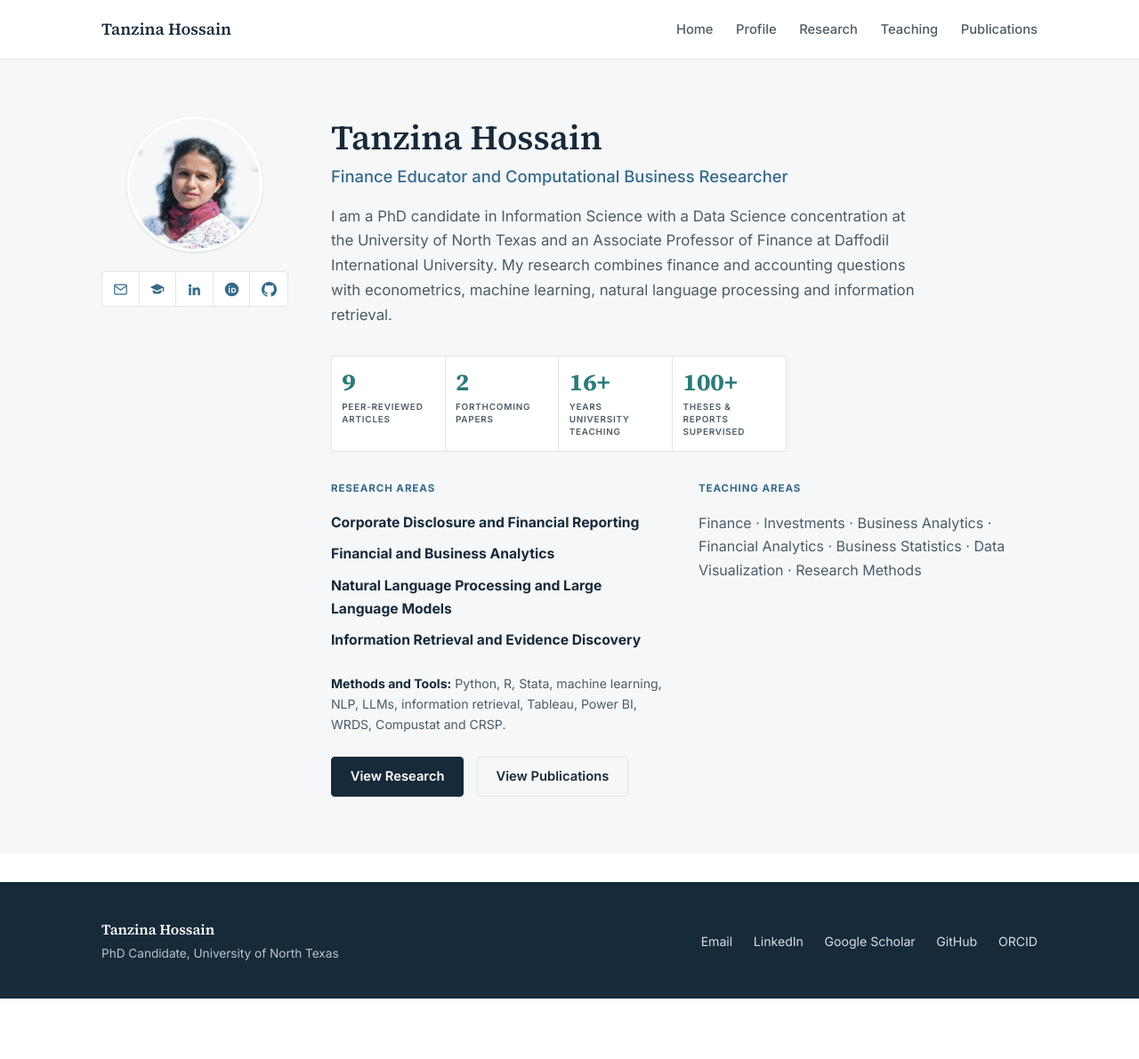
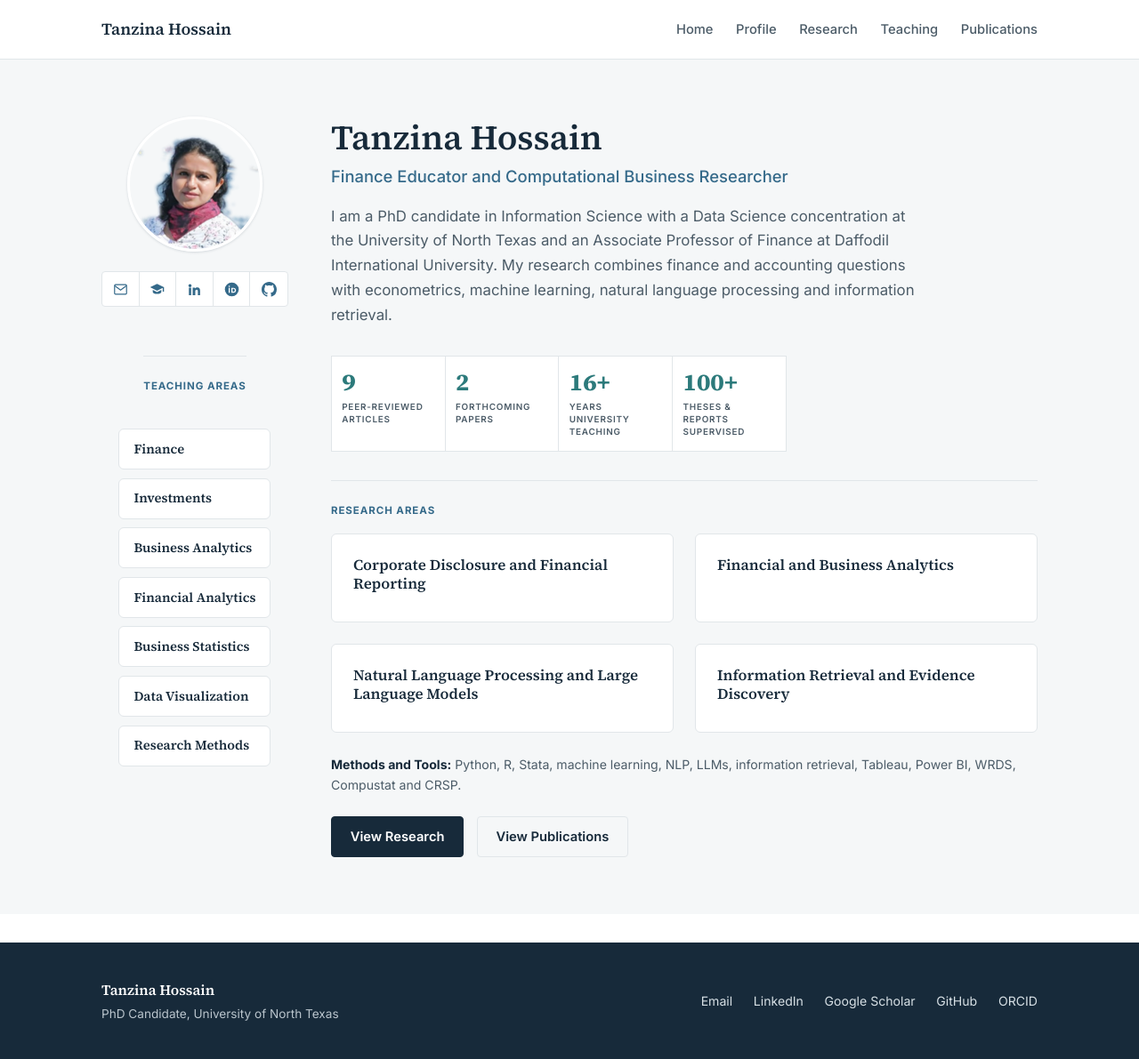
Before and after one commit to tanzinahossain/tanzinahossain.github.io, a Jekyll site: the page built from index.html, in a window 1280 px wide. Shown: the whole page at 89% size. Built offline with Jekyll 4.4.1, drawn with Linux system fonts in a browser that asks for light colours; before the commit the page ends 1123 px from its top, so only the background shows below that.

Commit message:
Restore card/box design for Research Areas; apply same box style to Teaching Areas, placed under the photo/icons on the left
Co-Authored-By: Claude Sonnet 5 <noreply@anthropic.com>

```diff
--- a/assets/css/style.css
+++ b/assets/css/style.css
@@ -88,6 +88,9 @@ h1{margin-bottom:.3rem}
 
 /* ===== Cards ===== */
 .card-grid{display:grid; grid-template-columns:repeat(auto-fit, minmax(15.5rem, 1fr)); gap:1.5rem}
+.card-grid-1{grid-template-columns:1fr !important; gap:.6rem !important}
+.card-grid-1 .card{padding:.8rem 1rem}
+.card-grid-1 .card h3{margin:0; font-size:.92rem}
 .card{border:1px solid var(--border); border-radius:6px; padding:1.5rem; background:var(--white)}
 .card h3{margin-bottom:.5rem; font-size:1.05rem}
 .card p{color:var(--text-muted); font-size:.92rem; margin-bottom:.5rem}
--- a/index.html
+++ b/index.html
@@ -25,6 +25,17 @@ description: Finance educator and computational business researcher — corporat
           <svg viewBox="0 0 16 16" fill="currentColor" aria-hidden="true"><path d="M8 0C3.58 0 0 3.58 0 8c0 3.54 2.29 6.53 5.47 7.59.4.07.55-.17.55-.38 0-.19-.01-.82-.01-1.49-2.01.37-2.53-.49-2.69-.94-.09-.23-.48-.94-.82-1.13-.28-.15-.68-.52-.01-.53.63-.01 1.08.58 1.23.82.72 1.21 1.87.87 2.33.66.07-.52.28-.87.51-1.07-1.78-.2-3.64-.89-3.64-3.95 0-.87.31-1.59.82-2.15-.08-.2-.36-1.02.08-2.12 0 0 .67-.21 2.2.82.64-.18 1.32-.27 2-.27s1.36.09 2 .27c1.53-1.04 2.2-.82 2.2-.82.44 1.1.16 1.92.08 2.12.51.56.82 1.27.82 2.15 0 3.07-1.87 3.75-3.65 3.95.29.25.54.73.54 1.48 0 1.07-.01 1.93-.01 2.2 0 .21.15.46.55.38A8.01 8.01 0 0 0 16 8c0-4.42-3.58-8-8-8z"/></svg>
         </a>
       </div>
+
+      <div class="group-label">Teaching Areas</div>
+      <div class="card-grid card-grid-1">
+        <div class="card"><h3>Finance</h3></div>
+        <div class="card"><h3>Investments</h3></div>
+        <div class="card"><h3>Business Analytics</h3></div>
+        <div class="card"><h3>Financial Analytics</h3></div>
+        <div class="card"><h3>Business Statistics</h3></div>
+        <div class="card"><h3>Data Visualization</h3></div>
+        <div class="card"><h3>Research Methods</h3></div>
+      </div>
     </div>
 
     <div class="bio-col">
@@ -39,27 +50,19 @@ description: Finance educator and computational business researcher — corporat
         <div class="stat"><div class="sv2">100+</div><div class="sl">Theses &amp; reports<br>supervised</div></div>
       </div>
 
-      <div class="areas-row">
-        <div>
-          <div class="group-label" style="margin-top:0">Research Areas</div>
-          <ul class="plain-list">
-            <li><strong>Corporate Disclosure and Financial Reporting</strong></li>
-            <li><strong>Financial and Business Analytics</strong></li>
-            <li><strong>Natural Language Processing and Large Language Models</strong></li>
-            <li><strong>Information Retrieval and Evidence Discovery</strong></li>
-          </ul>
+      <div class="group-label">Research Areas</div>
+      <div class="card-grid" style="grid-template-columns:1fr 1fr">
+        <div class="card"><h3>Corporate Disclosure and Financial Reporting</h3></div>
+        <div class="card"><h3>Financial and Business Analytics</h3></div>
+        <div class="card"><h3>Natural Language Processing and Large Language Models</h3></div>
+        <div class="card"><h3>Information Retrieval and Evidence Discovery</h3></div>
+      </div>
 
-          <p style="color:var(--text-muted); font-size:.88rem"><strong style="color:var(--navy)">Methods and Tools:</strong> Python, R, Stata, machine learning, NLP, LLMs, information retrieval, Tableau, Power BI, WRDS, Compustat and CRSP.</p>
+      <p style="color:var(--text-muted); font-size:.88rem; margin-top:1.5rem"><strong style="color:var(--navy)">Methods and Tools:</strong> Python, R, Stata, machine learning, NLP, LLMs, information retrieval, Tableau, Power BI, WRDS, Compustat and CRSP.</p>
 
-          <div class="hero-actions">
-            <a class="btn btn-primary" href="{{ '/research/' | relative_url }}">View Research</a>
-            <a class="btn btn-ghost" href="{{ '/publications/' | relative_url }}">View Publications</a>
-          </div>
-        </div>
-        <div>
-          <div class="group-label" style="margin-top:0">Teaching Areas</div>
-          <p style="color:var(--text-muted); margin:0">Finance · Investments · Business Analytics · Financial Analytics · Business Statistics · Data Visualization · Research Methods</p>
-        </div>
+      <div class="hero-actions">
+        <a class="btn btn-primary" href="{{ '/research/' | relative_url }}">View Research</a>
+        <a class="btn btn-ghost" href="{{ '/publications/' | relative_url }}">View Publications</a>
       </div>
     </div>
   </div>
```
